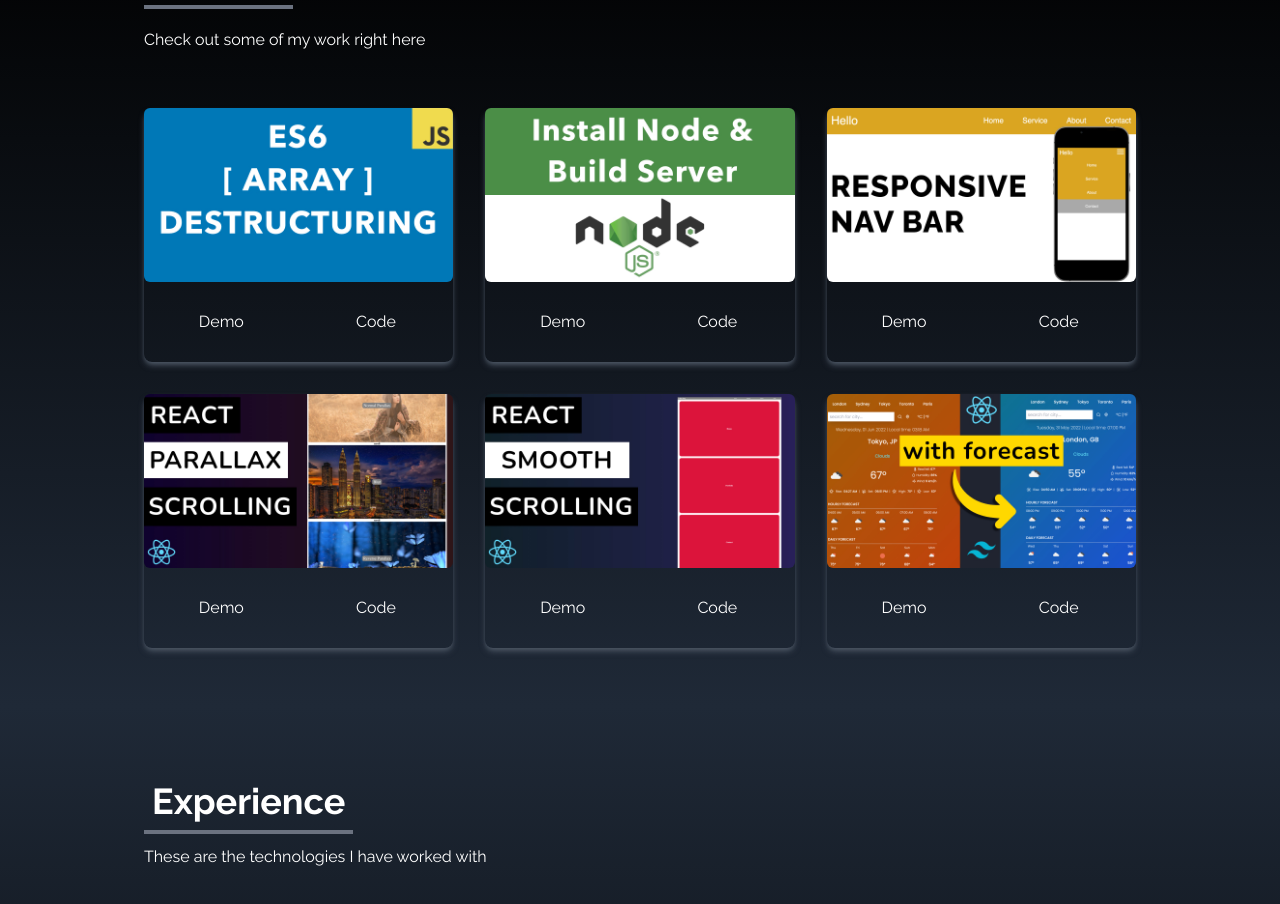
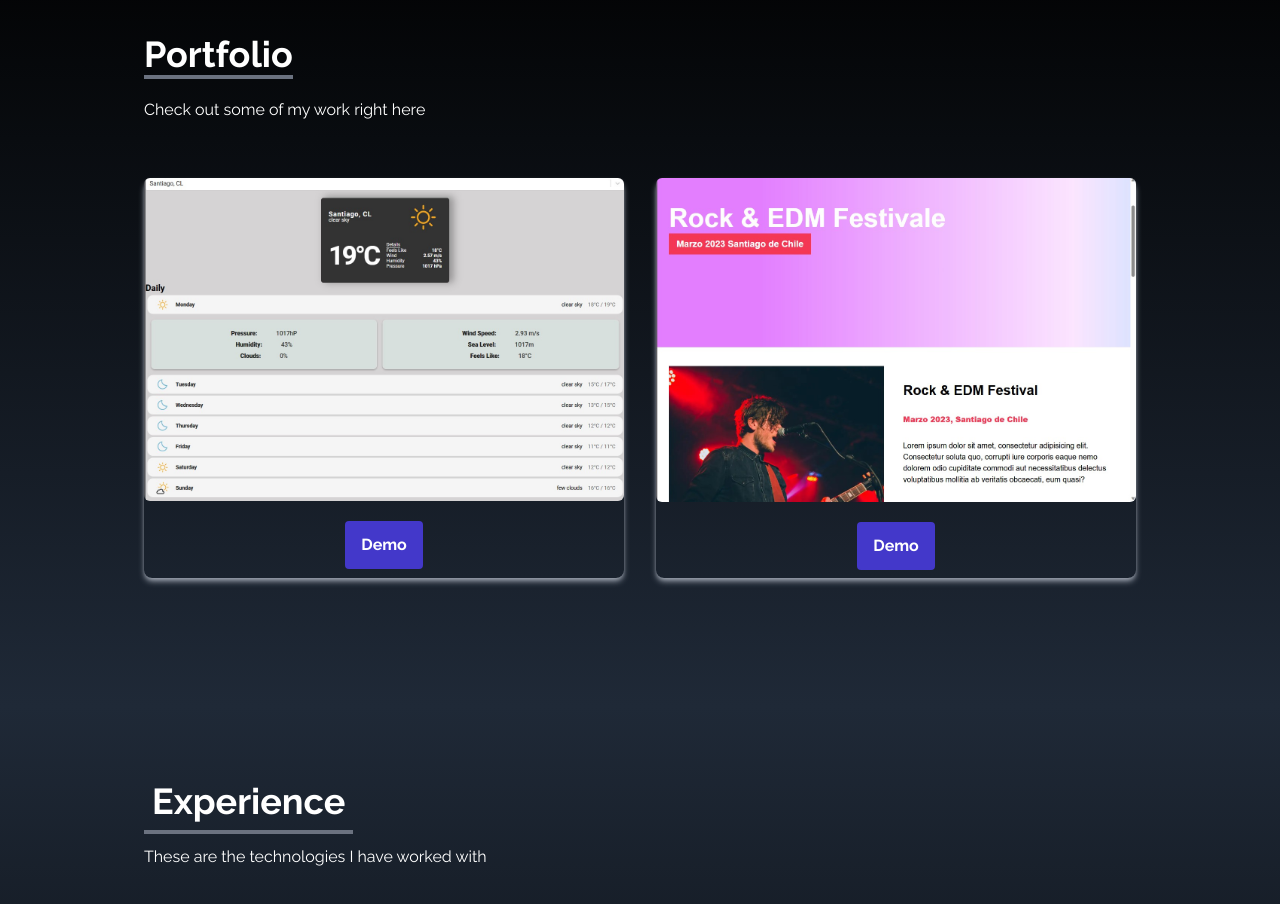
Before and after one commit to YohanRVV/myportfolio, a React (Vite) app: page / in a window 1280 px wide. Shown: the part 1694-2598 px from the top of the page. Built offline with nearby package versions, Linux system fonts and the light colour scheme.

Commit message:
cambios ultima hora

```diff
--- a/src/components/About.jsx
+++ b/src/components/About.jsx
@@ -1,6 +1,6 @@
 const About = () => {
     return (
-        <div name="about" className='w-full h-screen bg-gradient-to-b from-gray-800 to-black text-white'>
+        <div name="about" className='w-full md:h-screen pt-24 md:pt-0 bg-gradient-to-b from-gray-800 to-black text-white'>
             <div className='max-w-screen-lg p-4 mx-auto flex flex-col justify-center w-full h-full'>
                 <div className='pb-8'>
                     <p className='text-4xl font-bold inline border-b-4 border-gray-500'>About</p>
--- a/src/components/Contact.jsx
+++ b/src/components/Contact.jsx
@@ -3,7 +3,7 @@ import React from 'react'
 
 const Contact = () => {
     return (
-        <div name="contact" className='w-full h-screen bg-gradient-to-b from-black to-gray-800 p-4 text-white'>
+        <div name="contact" className='w-full  md:h-screen bg-gradient-to-b from-black to-gray-800 p-4 text-white'>
             <div className='flex flex-col p-4 justify-center max-w-screen-lg mx-auto h-full'>
                 <div className='pb-8'>
                     <p className='text-4xl font-bold inline border-b-4 border-gray-500'>Contact</p>
--- a/src/components/Experience.jsx
+++ b/src/components/Experience.jsx
@@ -73,7 +73,8 @@ const Experience = () => {
     ]
 
     return (
-        <div name="experience" className='bg-gradient-to-b from-gray-800 to-black w-full h-screen'>
+        <div name="experience" className='md:h-screen pt-24 md:pt-0 bg-gradient-to-b from-gray-800 to-black w-full'>
+
             <div className='max-w-screen-lg mx-auto p-4 flex flex-col justify-center w-full h-full text-white'>
                 <div>
                     <p className='text-4xl font-bold border-b-4 border-gray-500 p-2 inline'>Experience</p>
--- a/src/components/Home.jsx
+++ b/src/components/Home.jsx
@@ -7,7 +7,7 @@ import { Link } from 'react-scroll'
 
 const Home = () => {
     return (
-        <div name="home" className='h-screen w-full bg-gradient-to-b  from-black via-black to-gray-800'>
+        <div name="home" className='md:h-screen pt-24 md:pt-0  w-full bg-gradient-to-b  from-black via-black to-gray-800'>
             <div className='max-w-screen-lg mx-auto flex flex-col items-center justify-center h-full px-4 md:flex-row'>
                 <div className='flex flex-col justify-center h-full'>
                     <br />
--- a/src/components/Portfolio.jsx
+++ b/src/components/Portfolio.jsx
@@ -1,7 +1,7 @@
 // eslint-disable-next-line no-unused-vars
 import React from 'react'
-import arrayDestruct from '../assets/portfolio/arrayDestruct.jpg'
-import instalNode from '../assets/portfolio/installNode.jpg'
+import review from '../assets/portfolio/review.jpg'
+import review2 from '../assets/portfolio/review2.jpg'
 import navBar from '../assets/portfolio/navbar.jpg'
 import reactParallax from '../assets/portfolio/reactParallax.jpg'
 import reactSmooth from '../assets/portfolio/reactSmooth.jpg'
@@ -12,46 +12,33 @@ const Portfolio = () => {
     const portfolios = [
         {
             id: 1,
-            src: arrayDestruct
+            src: review,
+            demo: 'https://appclimayrvv.netlify.app/'
         },
         {
             id: 2,
-            src: instalNode
-        },
-        {
-            id: 3,
-            src: navBar
-        },
-        {
-            id: 4,
-            src: reactParallax
-        },
-        {
-            id: 5,
-            src: reactSmooth
-        },
-        {
-            id: 6,
-            src: reactWeather
-        },
+            src: review2,
+            demo: 'https://rockyrvv.netlify.app/'
+        }
     ]
 
     return (
-        <div name="portfolio" className='bg-gradient-to-b from-black to-gray-800 w-full text-white md:h-screen'>
+        <div name="portfolio" className='bg-gradient-to-b pt-24 md:pt-0 from-black to-gray-800 w-full text-white md:h-screen'>
             <div className='max-w-screen-lg p-4 mx-auto flex flex-col justify-center w-full h-full'>
                 <div className='pb-8'>
                     <p className='text-4xl font-bold inline border-b-4 border-gray-500'>Portfolio</p>
                     <p className='py-6'>Check out some of my work right here</p>
                 </div>
 
-                <div className='grid sm:grid-cols-2 md:grid-cols-3 gap-8 px-12 sm:px-0'>
+                <div className='grid sm:grid-cols-2 md:grid-cols-2 gap-8 px-12 sm:px-0'>
                     {
-                        portfolios.map(({ id, src }) => (
-                            <div key={id} className='shadow-md shadow-gray-600 rounded-lg'>
+                        portfolios.map(({ id, src, demo }) => (
+                            <div key={id} className='shadow-md shadow-gray-400 rounded-lg'>
                                 <img src={src} alt="" className='rounded-md duration-200 hover:scale-105' />
                                 <div className='flex items-center justify-center'>
-                                    <button className='w-1/2 px-6 py-3 m-4 duration-200 hover:scale-105'>Demo</button>
-                                    <button className='w-1/2 px-6 py-3 m-4 duration-200 hover:scale-105'>Code</button>
+                                    <a href={demo} target='_blank' rel='noreferrer' className='bg-indigo-700 hover:bg-indigo-900  text-white font-bold mt-5 mb-2 py-3 px-4 rounded duration-200 hover:scale-105'>
+                                        <button >Demo</button>
+                                    </a>
                                 </div>
                             </div>
 
```
Also changed, not shown: src/assets/portfolio/review.jpg (added), src/assets/portfolio/review2.jpg (added).
